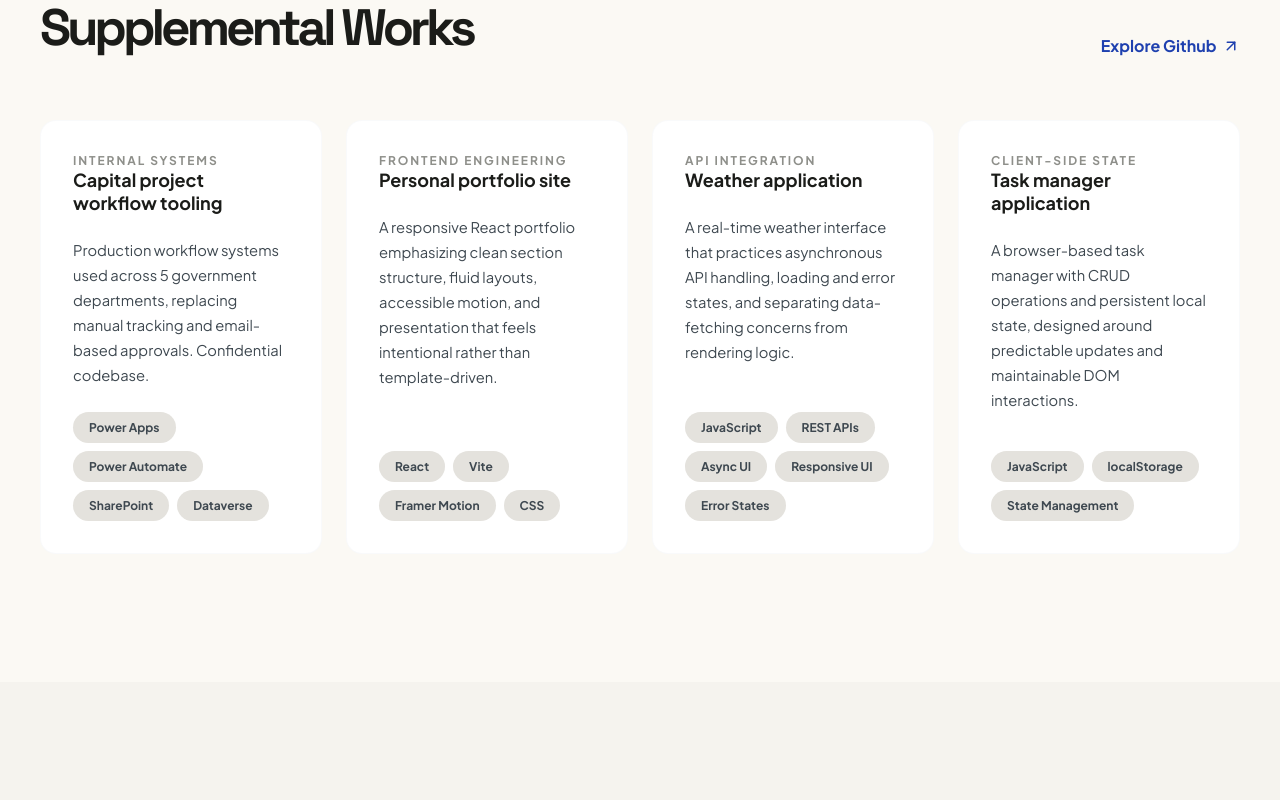
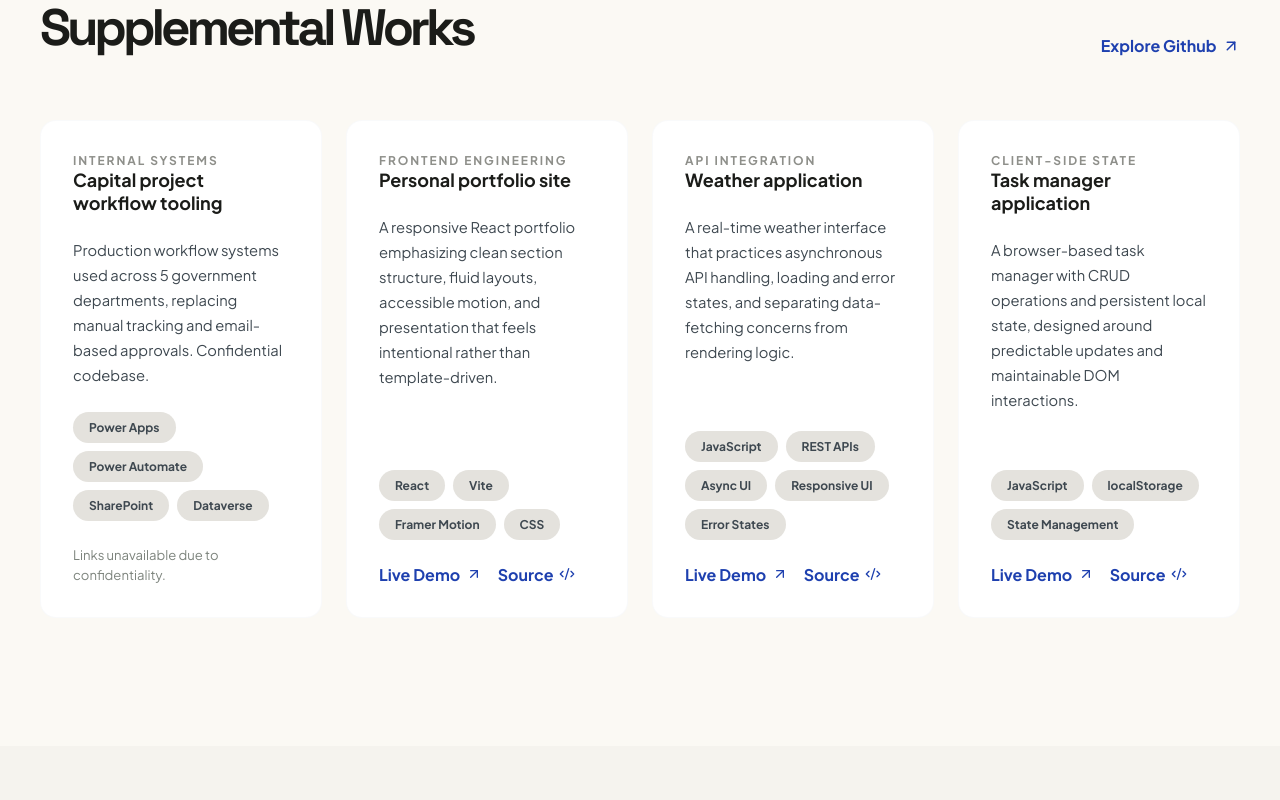
Before and after one commit to Muhammad-W-Abbasi/wamiq-portfolio, a React (Vite) app: page / in a window 1280 px wide. Shown: the part 3100-3900 px from the top of the page. Built offline with nearby package versions, Linux system fonts and the light colour scheme.

Commit message:
Add demo links to projects

```diff
--- a/src/App.jsx
+++ b/src/App.jsx
@@ -447,6 +447,20 @@ export default function App() {
                       <span key={item}>{item}</span>
                     ))}
                   </div>
+                  {!project.confidential ? (
+                    <div className="project-links-inline">
+                      <a href={project.demo} target="_blank" rel="noreferrer">
+                        Live Demo <ArrowUpRight size={16} />
+                      </a>
+                      <a href={project.code} target="_blank" rel="noreferrer">
+                        Source <Code2 size={16} />
+                      </a>
+                    </div>
+                  ) : (
+                    <div className="project-links-inline">
+                      <span className="project-note">Links unavailable due to confidentiality.</span>
+                    </div>
+                  )}
                 </article>
               ))}
             </div>
--- a/src/index.css
+++ b/src/index.css
@@ -920,7 +920,7 @@ code {
 
 .project-card {
   display: grid;
-  grid-template-rows: auto auto 1fr auto;
+  grid-template-rows: auto auto minmax(0, 1fr) auto auto;
   height: 100%;
   padding: 2rem;
   border-color: rgba(190, 200, 210, 0.1);
@@ -948,7 +948,38 @@ code {
 
 .project-card p {
   margin: 0 0 1.5rem;
-  min-height: 7.75rem;
+  min-height: 0;
+}
+
+.project-links-inline {
+  display: flex;
+  flex-wrap: wrap;
+  gap: 1rem;
+  margin: 1.5rem 0 0;
+}
+
+.project-links-inline a {
+  display: inline-flex;
+  align-items: center;
+  gap: 0.35rem;
+  color: var(--primary);
+  font-weight: 700;
+}
+
+.project-links-inline a:hover {
+  text-decoration: underline;
+}
+
+.project-tech {
+  margin-top: auto;
+}
+
+.project-note {
+  color: #7d847d;
+  font-size: 0.82rem;
+  line-height: 1.5;
+  display: flex;
+  align-items: center;
 }
 
 .about-copy {
@@ -1566,4 +1597,8 @@ code {
     flex-wrap: wrap;
     padding-top: 1rem;
   }
-}
+
+  .project-links-inline {
+    gap: 0.75rem;
+  }
+}
```
